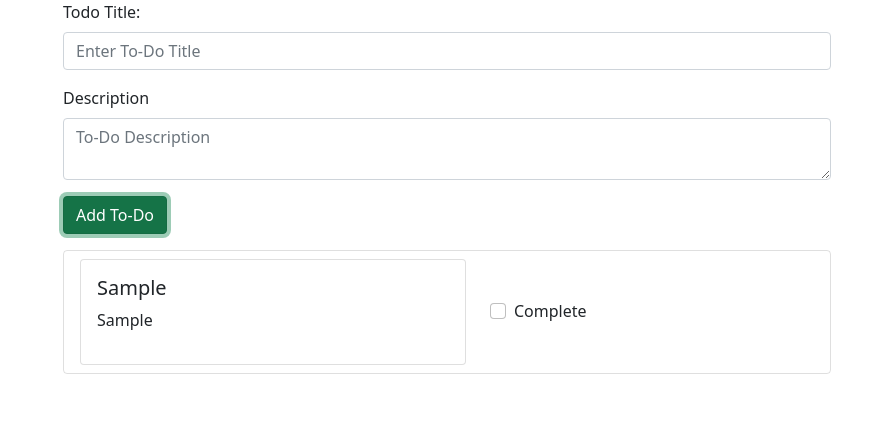
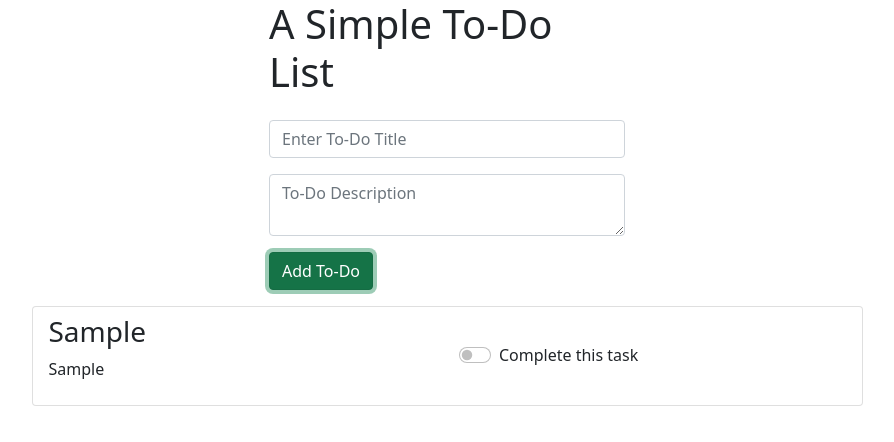
Before and after one commit to augustopolcaro/todo-list, a React (Create React App) app: page / in a window 1280 px wide. Both pictures are taken after typing "Sample", "Sample" into the empty fields and a click on the button "Add To-Do". Shown: the top 442 px of the page, without its empty margins (193-1087 px from the left). Built offline with nearby package versions, Linux system fonts and the light colour scheme.

Commit message:
Reordered some code, few bootstrap optimizations

```diff
--- a/src/App.js
+++ b/src/App.js
@@ -1,15 +1,25 @@
 import React from "react";
+import { Container, Row, Col } from "react-bootstrap";
 import AddTodo from "./components/AddTodo";
 import TodoList from "./components/TodoList";
 import TodoModal from "./components/TodoModal";
 
 function App() {
   return (
-    <div className="App">
-      <AddTodo />
-      <TodoList />
+    <Container>
+      <Row className="justify-content-md-center">
+        <Col sm={4}>
+          <h1 className="mb-4">A Simple To-Do List</h1>
+          <AddTodo />
+        </Col>
+      </Row>
+      <Row className="justify-content-md-center">
+        <Col sm={9}>
+          <TodoList />
+        </Col>
+      </Row>
       <TodoModal />
-    </div>
+    </Container>
   );
 }
 
--- a/src/components/AddTodo.js
+++ b/src/components/AddTodo.js
@@ -19,9 +19,8 @@ function AddTodo() {
   };
 
   return (
-    <Form onSubmit={handleSubmit}>
+    <Form inline onSubmit={handleSubmit}>
       <Form.Group className="mb-3">
-        <Form.Label>Todo Title: </Form.Label>
         <Form.Control
           placeholder="Enter To-Do Title"
           type="text"
@@ -31,7 +30,6 @@ function AddTodo() {
         />
       </Form.Group>
       <Form.Group className="mb-3">
-        <Form.Label>Description</Form.Label>
         <Form.Control
           as="textarea"
           placeholder="To-Do Description"
--- a/src/components/TodoList.js
+++ b/src/components/TodoList.js
@@ -1,6 +1,6 @@
 import React from "react";
 import useStore from "../useStore";
-import { ListGroup, Card, Row, Col } from "react-bootstrap";
+import { ListGroup, Form, Row, Col } from "react-bootstrap";
 import ReactMarkdown from "react-markdown";
 
 function TodoList() {
@@ -11,46 +11,27 @@ function TodoList() {
       {todos.map((todo) => {
         return (
           <ListGroup.Item
-            style={{
-              background: todo.isCompleted ? "#90EE90" : "none",
-            }}
+            variant={todo.isCompleted ? "success" : ""}
             className="list-group-item"
             key={todo.id}
           >
             <Row>
-              <Col>
-                <Card>
-                  <Card.Body style={{ width: "30vw" }}>
-                    <Card.Title
-                      className="clickable"
-                      onClick={() => toggleModal(todo.id)}
-                    >
-                      {todo.title}
-                    </Card.Title>
-                    <Card.Text>
-                      <ReactMarkdown>{todo.description}</ReactMarkdown>
-                    </Card.Text>
-                  </Card.Body>
-                </Card>
+              <Col className="justify-content-md-center">
+                <h3 className="clickable" onClick={() => toggleModal(todo.id)}>
+                  {todo.title}
+                </h3>
+                <ReactMarkdown className="sm-6 text-break overflow-auto">
+                  {todo.description}
+                </ReactMarkdown>
               </Col>
               <Col className="my-auto">
-                <div className="form-group">
-                  <div className="form-check">
-                    <input
-                      className="form-check-input"
-                      type="checkbox"
-                      id={`gridCheck-${todo.id}`}
-                      checked={todo.isCompleted}
-                      onChange={(e) => toggleCompleteTodo(todo.id)}
-                    />
-                    <label
-                      className="form-check-label"
-                      htmlFor={`gridCheck-${todo.id}`}
-                    >
-                      Complete
-                    </label>
-                  </div>
-                </div>
+                <Form.Check
+                  type="switch"
+                  label="Complete this task"
+                  id={`gridCheck-${todo.id}`}
+                  checked={todo.isCompleted}
+                  onChange={(e) => toggleCompleteTodo(todo.id)}
+                />
               </Col>
             </Row>
           </ListGroup.Item>
--- a/src/components/TodoModal.js
+++ b/src/components/TodoModal.js
@@ -1,11 +1,10 @@
-import React, { useRef, useEffect } from "react";
+import React, { useEffect } from "react";
 import useStore from "../useStore";
-import { Modal, Button } from "react-bootstrap";
+import { Form, Modal, Button } from "react-bootstrap";
 
 function TodoModal() {
   const { toggleModal, updateTodo, selectedTodo, showModal, deleteTodo } =
     useStore((state) => state);
-  const modalRef = useRef();
   const [todoTitle, setTodoTitle] = React.useState("");
   const [todoDescription, setTodoDescription] = React.useState("");
 
@@ -27,9 +26,7 @@ function TodoModal() {
   };
 
   return (
-    <>
     <Modal
-        ref={modalRef}
       show={showModal}
       onHide={toggleModal}
       backdrop="static"
@@ -37,7 +34,7 @@ function TodoModal() {
     >
       <Modal.Header closeButton>
         <Modal.Title>
-            <input
+          <Form.Control
             placeholder="Enter To-Do Title"
             type="text"
             value={todoTitle}
@@ -47,12 +44,13 @@ function TodoModal() {
         </Modal.Title>
       </Modal.Header>
       <Modal.Body>
-          <textarea
+        <Form.Control
+          as="textarea"
           value={todoDescription}
           onChange={(e) => setTodoDescription(e.target.value)}
         >
           {selectedTodo.description}
-          </textarea>
+        </Form.Control>
       </Modal.Body>
       <Modal.Footer>
         <Button variant="danger" onClick={handleDelete}>
@@ -63,7 +61,6 @@ function TodoModal() {
         </Button>
       </Modal.Footer>
     </Modal>
-    </>
   );
 }
 
--- a/src/index.css
+++ b/src/index.css
@@ -1,6 +1,4 @@
 body {
-  width: 60vw;
-  margin: 0 auto !important;
 }
 .clickable {
   cursor: pointer;
```
Lines whose indentation alone changed are shown as unchanged.
